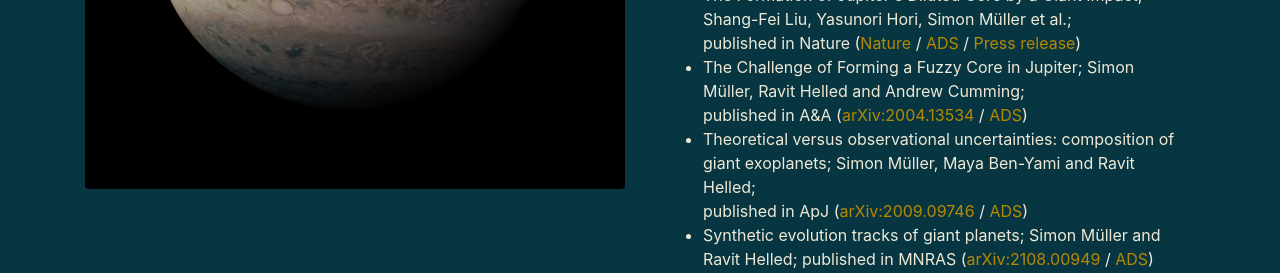
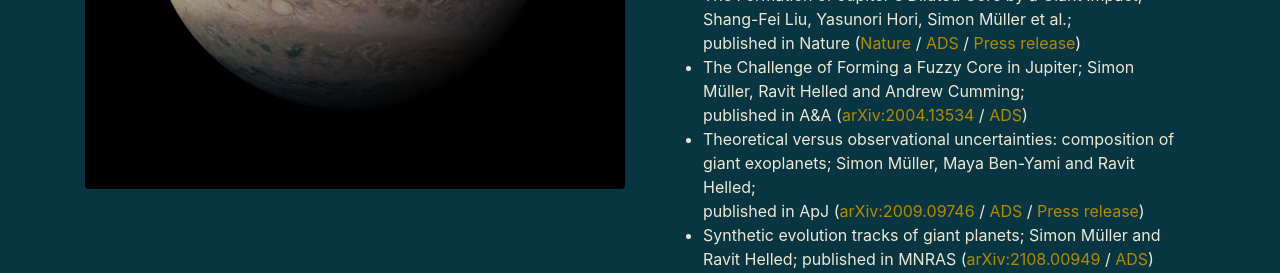
Before and after one commit to tiny-hippo/tiny-hippo.github.io, a website: page index.html in a window 1280 px wide. Shown: the part 1600-1873 px from the top of the page. Drawn offline with Linux system fonts and the light colour scheme.

Commit message:
update publications

```diff
--- a/index.html
+++ b/index.html
@@ -96,7 +96,7 @@
               <li>On the Diversity in Mass and Orbital Radius of Giant Planets Formed via Disk Instabilty; Simon Müller, Ravit Helled and Lucio Mayer; <br> published in ApJ (<a href="https://arxiv.org/abs/1801.03384">arXiv:1801.03384</a> / <a href="https://ui.adsabs.harvard.edu/abs/arXiv:1801.03384">ADS</a>) </li>
               <li>The Formation of Jupiter's Diluted Core by a Giant Impact; Shang-Fei Liu, Yasunori Hori, Simon Müller et al.; <br> published in Nature (<a href="https://www.nature.com/articles/s41586-019-1470-2">Nature</a> / <a href="https://ui.adsabs.harvard.edu/#abs/2019Natur.572..355L/abstract">ADS</a> / <a href="https://www.news.uzh.ch/en/articles/2019/Astrophysics.html">Press release</a>) </li>
               <li>The Challenge of Forming a Fuzzy Core in Jupiter; Simon Müller, Ravit Helled and Andrew Cumming; <br> published in A&A (<a href="https://arxiv.org/abs/2004.13534">arXiv:2004.13534</a> / <a href="https://ui.adsabs.harvard.edu/abs/arXiv:2004.13534">ADS</a>)</li>
-              <li>Theoretical versus observational uncertainties: composition of giant exoplanets; Simon Müller, Maya Ben-Yami and Ravit Helled; <br> published in ApJ (<a href="https://arxiv.org/abs/2009.09746">arXiv:2009.09746</a> / <a href="https://ui.adsabs.harvard.edu/abs/arXiv:2009.09746">ADS</a>)</li>
+              <li>Theoretical versus observational uncertainties: composition of giant exoplanets; Simon Müller, Maya Ben-Yami and Ravit Helled; <br> published in ApJ (<a href="https://arxiv.org/abs/2009.09746">arXiv:2009.09746</a> / <a href="https://ui.adsabs.harvard.edu/abs/arXiv:2009.09746">ADS</a> / <a href="https://www.news.uzh.ch/en/articles/2021/exoplanetary-science.html">Press release</a>) </li>
               <li>Synthetic evolution tracks of giant planets; Simon Müller and Ravit Helled; published in MNRAS (<a href="https://arxiv.org/abs/2108.00949">arXiv:2108.00949</a> / <a href="https://ui.adsabs.harvard.edu/abs/2021MNRAS.tmp.2090M/abstract">ADS</a>)</li>
             </ul>
             </div>
```
